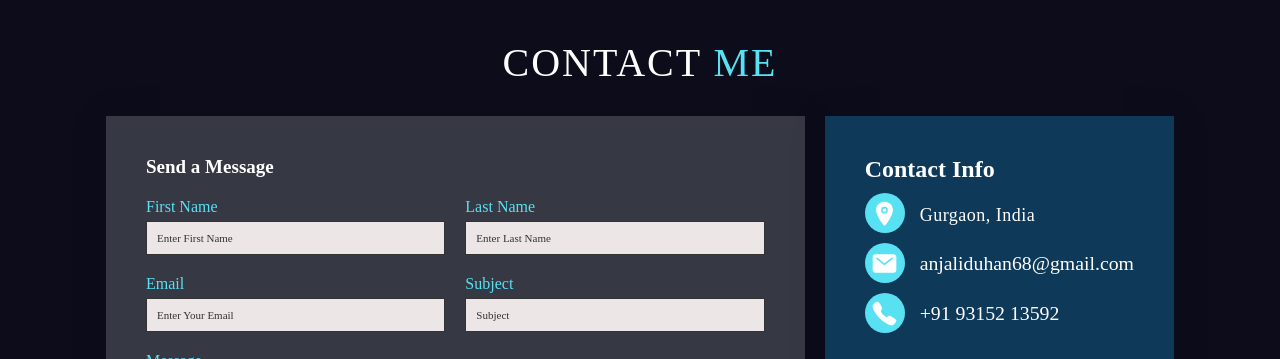
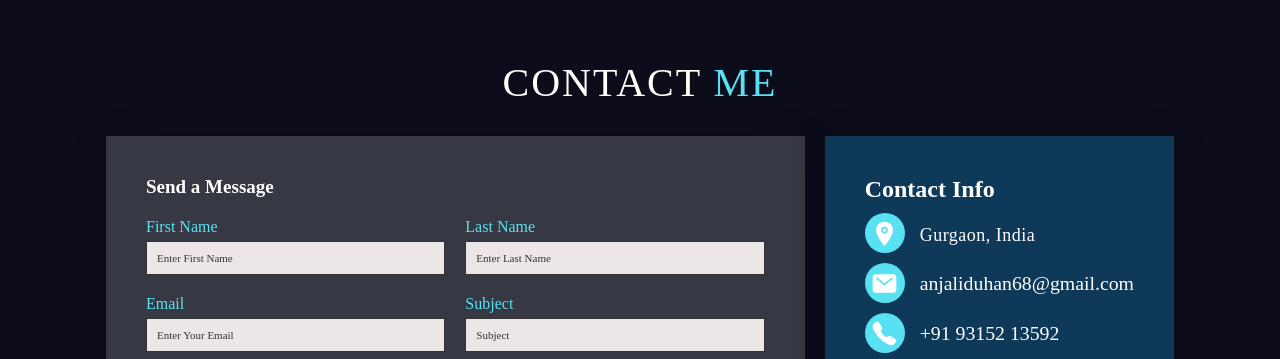
Before and after one commit to anjali9156/Portfolio, a plain HTML site: page index.html in a window 1280 px wide. Shown: the part 5150-5509 px from the top of the page. Drawn offline with nearby package versions, Linux system fonts and the light colour scheme.

Commit message:
Update style.css

```diff
--- a/style.css
+++ b/style.css
@@ -734,7 +734,7 @@ main.row2{
 .contactMe{
 	background-color:rgb(12, 12, 27);
     width: 100%;
-    padding: 80px 20px;
+    padding: 100px 50px;
     color: white;
 	/* CENTER THE WHOLE SECTION */
     display: flex;
```
